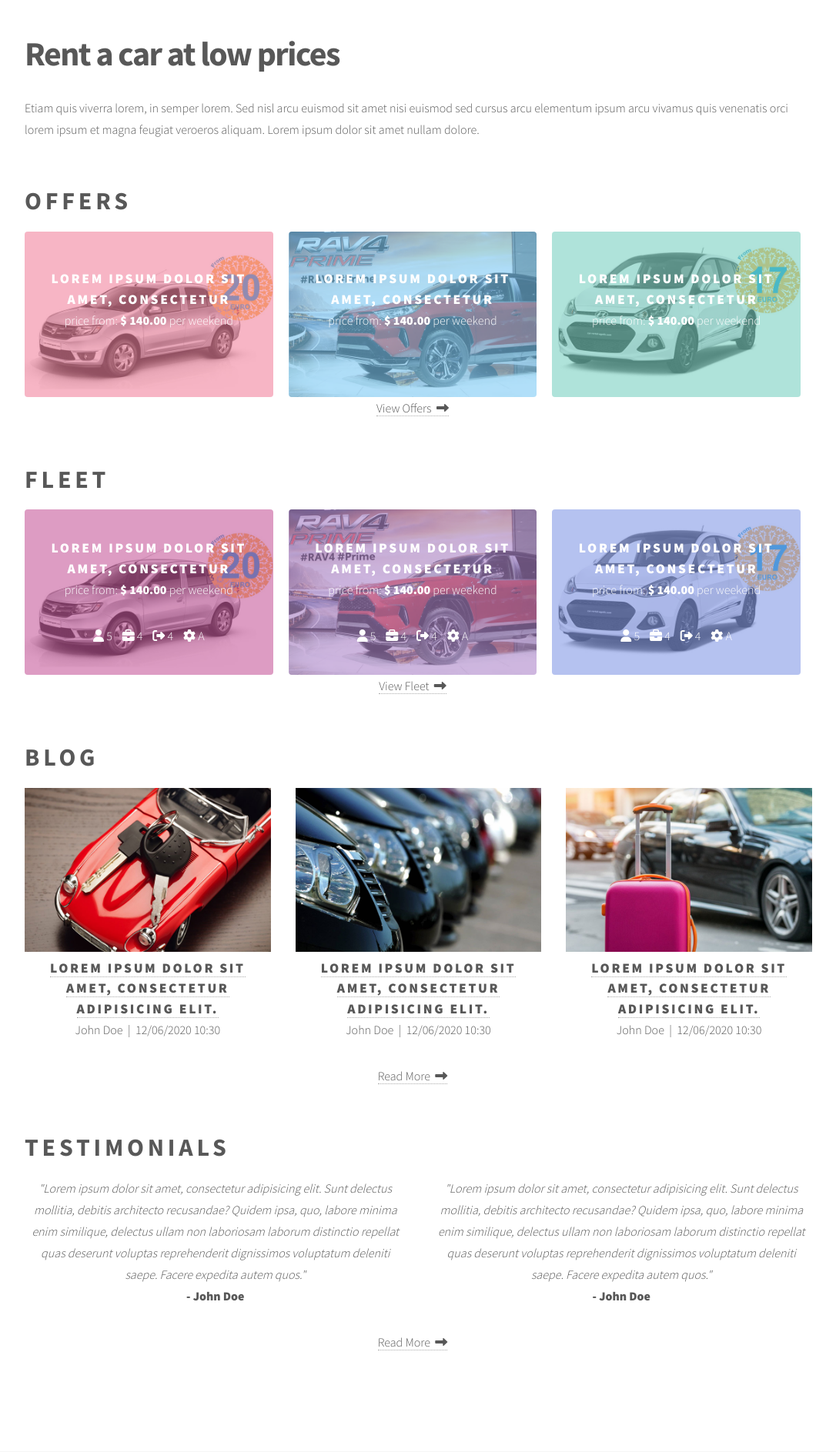
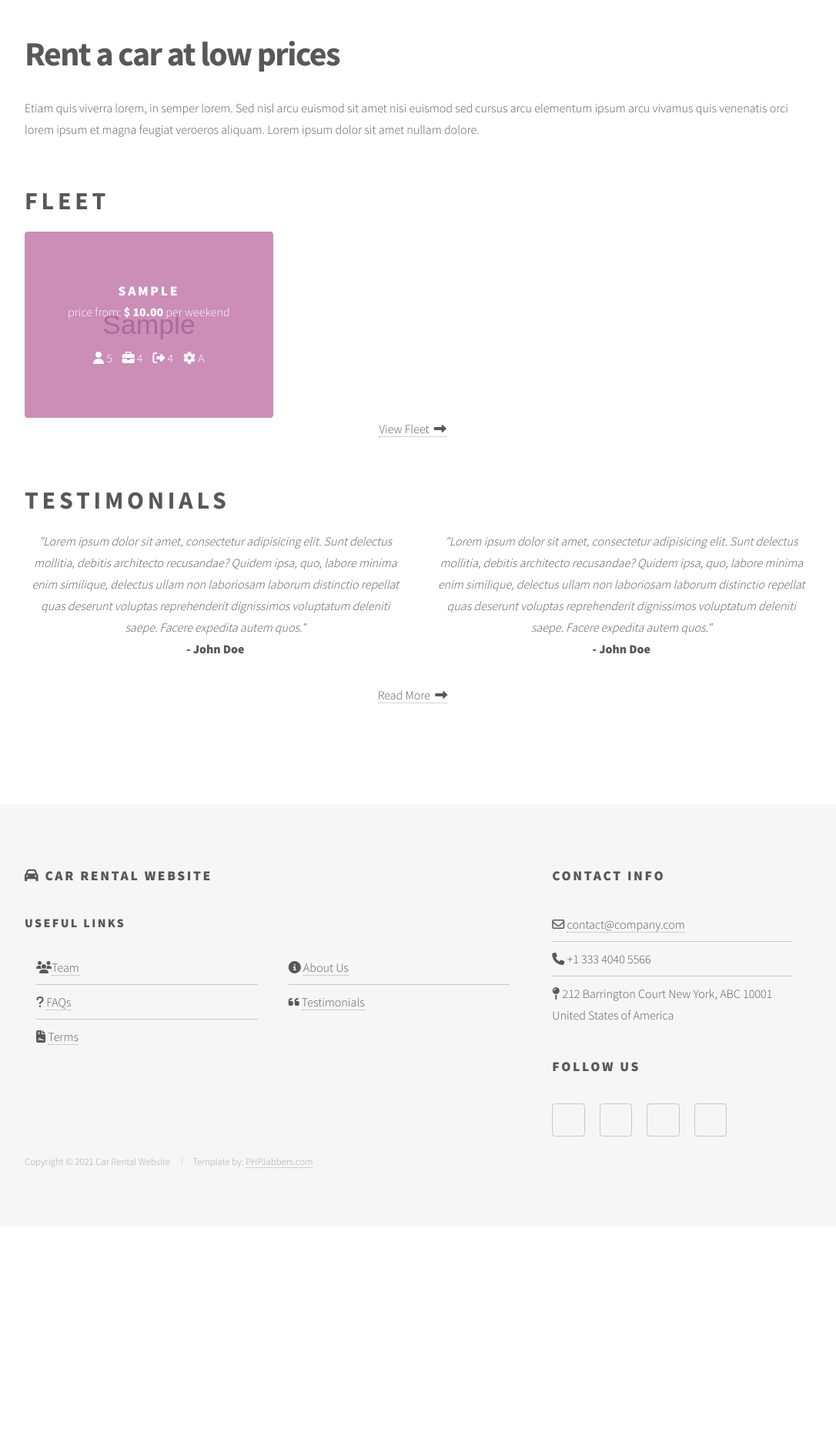
Before and after one commit to harshil037/carrent, a Django app: page / in a window 1280 px wide. Shown: the part 585-2472 px from the top of the page at 77% size, without its empty margins (104-1190 px from the left). After the commit the page ends 2103 px from the top, so only its background shows below. Run offline with Django 3.2, Linux system fonts and the light colour scheme; tables that the repository leaves empty hold one stand-in row (values such as "Sample post"); grey boxes marked "Sample" are stand-in pictures; some libraries are stand-ins or nearby versions.

Commit message:
added fleet on index page

```diff
--- a/car/forms.py
+++ b/car/forms.py
@@ -23,7 +23,7 @@ class NewUserForm(UserCreationForm):
 class UserUpdateForm(forms.ModelForm):
     class Meta:
         model = User
-        fields = ['username', 'email']
+        fields = ['username','first_name','last_name','email']
 
 class ContactForm(ModelForm):
     class Meta:
--- a/car/models.py
+++ b/car/models.py
@@ -17,7 +17,7 @@ class Fleet(models.Model):
     plateNo = models.CharField(max_length=10)
     carImg = models.ImageField(upload_to='media')
     price = models.DecimalField(max_digits=8, decimal_places=2)
-    STATUS_CHOICES = [(0,0),(1,1),(2,2)]
+    STATUS_CHOICES = [(0,'Available'),(1,'Booked'),(2,'Maintainance')]
     status = models.SmallIntegerField(choices=STATUS_CHOICES)
 
     def __str__(self):
--- a/car/views.py
+++ b/car/views.py
@@ -19,7 +19,8 @@ from django.contrib.auth.decorators import login_required
 
 
 def index(request):
-    return render(request, 'index.html')
+    cars = Fleet.objects.all().order_by('-id')[:3]
+    return render(request, 'index.html', {'cars':cars})
 
 
 def about(request):
--- a/templates/index.html
+++ b/templates/index.html
@@ -66,70 +66,21 @@
 
 							<br>
 
-							<h2 class="h2">Offers</h2>
 
-							<!-- Offers -->
-							<section class="tiles">
-								<article class="style1">
-									<span class="image">
-										<img src="static/images/other-1-720x480.jpg" alt="" />
-									</span>
-									<a href="offers.html">
-										<h2>Lorem ipsum dolor sit amet, consectetur</h2>
-
-										<p>price from: <strong> $ 140.00</strong> per weekend</p>
-
-										<div class="content">
-											<p>Vestibulum id est eu felis vulputate hendrerit. Suspendisse dapibus turpis in dui pulvinar imperdiet. Nunc consectetur.</p>
-										</div>
-									</a>
-								</article>
-								<article class="style2">
-									<span class="image">
-										<img src="static/images/other-2-720x480.jpg" alt="" />
-									</span>
-									<a href="offers.html">
-										<h2>Lorem ipsum dolor sit amet, consectetur</h2>
-
-										<p>price from: <strong> $ 140.00</strong> per weekend</p>
-
-										<div class="content">
-											<p>Vestibulum id est eu felis vulputate hendrerit. Suspendisse dapibus turpis in dui pulvinar imperdiet. Nunc consectetur.</p>
-										</div>
-									</a>
-								</article>
-								<article class="style3">
-									<span class="image">
-										<img src="static/images/other-3-720x480.jpg" alt="" />
-									</span>
-									<a href="offers.html">
-										<h2>Lorem ipsum dolor sit amet, consectetur</h2>
-
-										<p>price from: <strong> $ 140.00</strong> per weekend</p>
-
-										<div class="content">
-											<p>Vestibulum id est eu felis vulputate hendrerit. Suspendisse dapibus turpis in dui pulvinar imperdiet. Nunc consectetur.</p>
-										</div>
-									</a>
-								</article>
-							</section>
-
-							<p class="text-center"><a href="offer.html">View Offers &nbsp;<i class="fa fa-long-arrow-right"></i></a></p>
-
-							<br>
 
 							<h2 class="h2">Fleet</h2>
 
 							<!-- Fleet -->
 							<section class="tiles">
+							{% for car in cars %}
 								<article class="style4">
 									<span class="image">
-										<img src="static/images/other-1-720x480.jpg" alt="" />
+										<img src="/image/{{car.carImg}}" alt="" />
 									</span>
 									<a href="fleet.html">
-										<h2>Lorem ipsum dolor sit amet, consectetur</h2>
+										<h2>{{ car.carType }}</h2>
 
-										<p>price from: <strong> $ 140.00</strong> per weekend</p>
+										<p>price from: <strong> $ {{ car.price }}</strong> per weekend</p>
 
 										<p>
 											<i class="fa fa-user"></i> 5 &nbsp;&nbsp;
@@ -139,75 +90,10 @@
 										</p>
 									</a>
 								</article>
-								<article class="style5">
-									<span class="image">
-										<img src="static/images/other-2-720x480.jpg" alt="" />
-									</span>
-									<a href="fleet.html">
-										<h2>Lorem ipsum dolor sit amet, consectetur</h2>
-
-										<p>price from: <strong> $ 140.00</strong> per weekend</p>
-
-										<p>
-											<i class="fa fa-user"></i> 5 &nbsp;&nbsp;
-											<i class="fa fa-briefcase"></i> 4 &nbsp;&nbsp;
-											<i class="fa fa-sign-out"></i> 4 &nbsp;&nbsp;
-											<i class="fa fa-cog"></i> A
-										</p>
-									</a>
-								</article>
-								<article class="style6">
-									<span class="image">
-										<img src="static/images/other-3-720x480.jpg" alt="" />
-									</span>
-									<a href="fleet.html">
-										<h2>Lorem ipsum dolor sit amet, consectetur</h2>
-
-										<p>price from: <strong> $ 140.00</strong> per weekend</p>
-
-										<p>
-											<i class="fa fa-user"></i> 5 &nbsp;&nbsp;
-											<i class="fa fa-briefcase"></i> 4 &nbsp;&nbsp;
-											<i class="fa fa-sign-out"></i> 4 &nbsp;&nbsp;
-											<i class="fa fa-cog"></i> A
-										</p>
-									</a>
-								</article>
+								{% endfor %}
 							</section>
 
 							<p class="text-center"><a href="fleet.html">View Fleet &nbsp;<i class="fa fa-long-arrow-right"></i></a></p>
-
-							<br>
-
-							<h2 class="h2">Blog</h2>
-
-							<div class="row">
-								<div class="col-sm-4 text-center">
-									<img src="static/images//blog-1-720x480.jpg" class="img-fluid" alt="" />
-
-									<h2 class="m-n"><a href="#">Lorem ipsum dolor sit amet, consectetur adipisicing elit.</a></h2>
-
-									<p> John Doe &nbsp;|&nbsp; 12/06/2020 10:30</p>
-								</div>
-
-								<div class="col-sm-4 text-center">
-									<img src="static/images/blog-2-720x480.jpg" class="img-fluid" alt="" />
-
-									<h2 class="m-n"><a href="#">Lorem ipsum dolor sit amet, consectetur adipisicing elit.</a></h2>
-
-									<p> John Doe &nbsp;|&nbsp; 12/06/2020 10:30</p>
-								</div>
-
-								<div class="col-sm-4 text-center">
-									<img src="static/images/blog-3-720x480.jpg" class="img-fluid" alt="" />
-
-									<h2 class="m-n"><a href="#">Lorem ipsum dolor sit amet, consectetur adipisicing elit.</a></h2>
-
-									<p> John Doe &nbsp;|&nbsp; 12/06/2020 10:30</p>
-								</div>
-							</div>
-
-							<p class="text-center"><a href="blog.html">Read More &nbsp;<i class="fa fa-long-arrow-right"></i></a></p>
 
 							<br>
 
```
Also changed, not shown: car/migrations/0008_alter_fleet_status.py (added).
